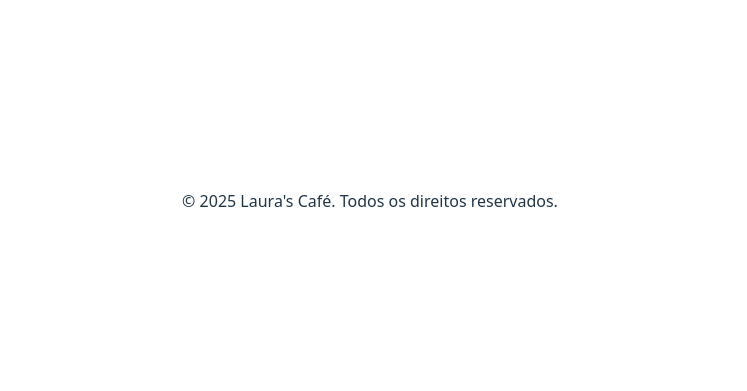
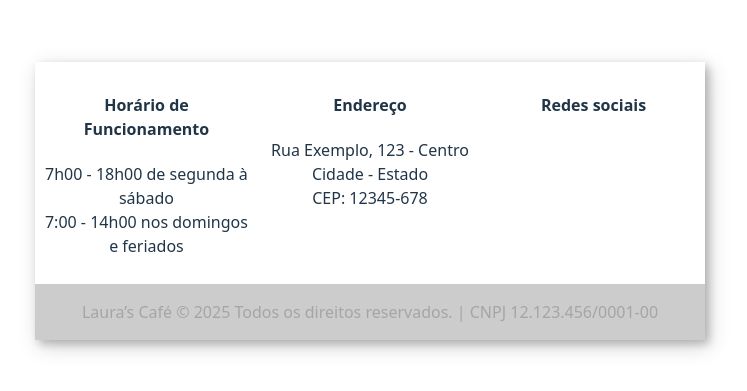
Before and after one commit to LucasLeme04/laura-cafe, a React (Vite) app in the folder lauras-cafe/: page / in a window 1280 px wide. Shown: the part 199-590 px from the top of the page, without its empty margins (270-1017 px from the left). Built offline with nearby package versions, Linux system fonts and the light colour scheme.

Commit message:
Atualizando Footer

```diff
--- a/lauras-cafe/src/components/Footer.tsx
+++ b/lauras-cafe/src/components/Footer.tsx
@@ -1,4 +1,6 @@
-import { Container, Row, Col } from "react-bootstrap";
+import { Container, Row, Col, Button } from "react-bootstrap";
+import { FaInstagram, FaFacebook, FaWhatsapp } from "react-icons/fa";
+import './components-style.css';
 
 // Rodapé
 // Informações de direitos autorais e ano atual
@@ -11,15 +13,59 @@
     }
 
      return (
-        <>
+      <footer>
         <Container>
-                <Row>
-                    <Col>
-                        <p>© {getYear()} Laura's Café. Todos os direitos reservados.</p>
+          {/* Horário de Funcionamento */}
+          <section>
+            <Row className="footer-container">
+              <Col lg={4} md={6} className="footer-item">
+                <h4>Horário de Funcionamento</h4>
+                <p>
+                  7h00 - 18h00 de segunda à sábado
+                  <br />
+                  7:00 - 14h00 nos domingos e feriados
+                </p>
               </Col>
+             {/* Endereço */}
+             <Col lg={4} md={6} className="footer-item">
+               <h4>Endereço</h4>
+               <p>
+                 Rua Exemplo, 123 - Centro
+                 <br />
+                 Cidade - Estado
+                 <br />
+                 CEP: 12345-678
+               </p>
+             </Col>
+
+             {/* Redes Sociais */}
+                <Col lg={2} md={6} className="footer-item">
+                  <h4>Redes sociais</h4>
+                  <ul>
+                     {[FaInstagram, FaFacebook, FaWhatsapp].map(
+                        (Icon, i) => (
+                            <Button
+                                key={i}
+                                className="btn-icon-footer"
+                                href="#!"
+                            >
+                                <Icon size={24} />
+                        </Button>
+                     )
+                    )}
+                  </ul>
+                </Col>
+
             </Row>
+          </section>
         </Container>
-        </>
+
+        {/* Copyright */}
+        <div className="copyright-footer">
+            Laura’s Café &copy; {getYear()} Todos os direitos reservados. | CNPJ 12.123.456/0001-00
+        </div>
+      </footer>
+
   );
 }
 
```
Lines whose indentation alone changed are shown as unchanged.
